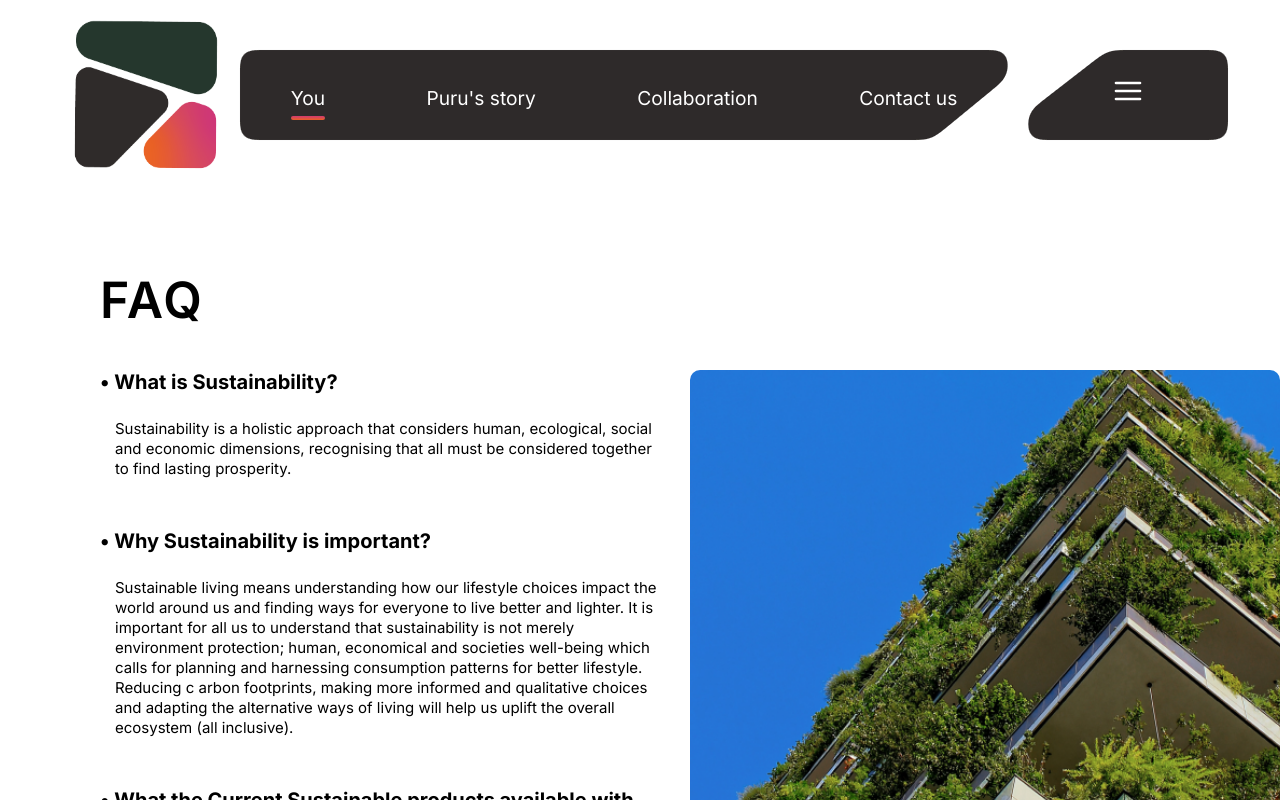
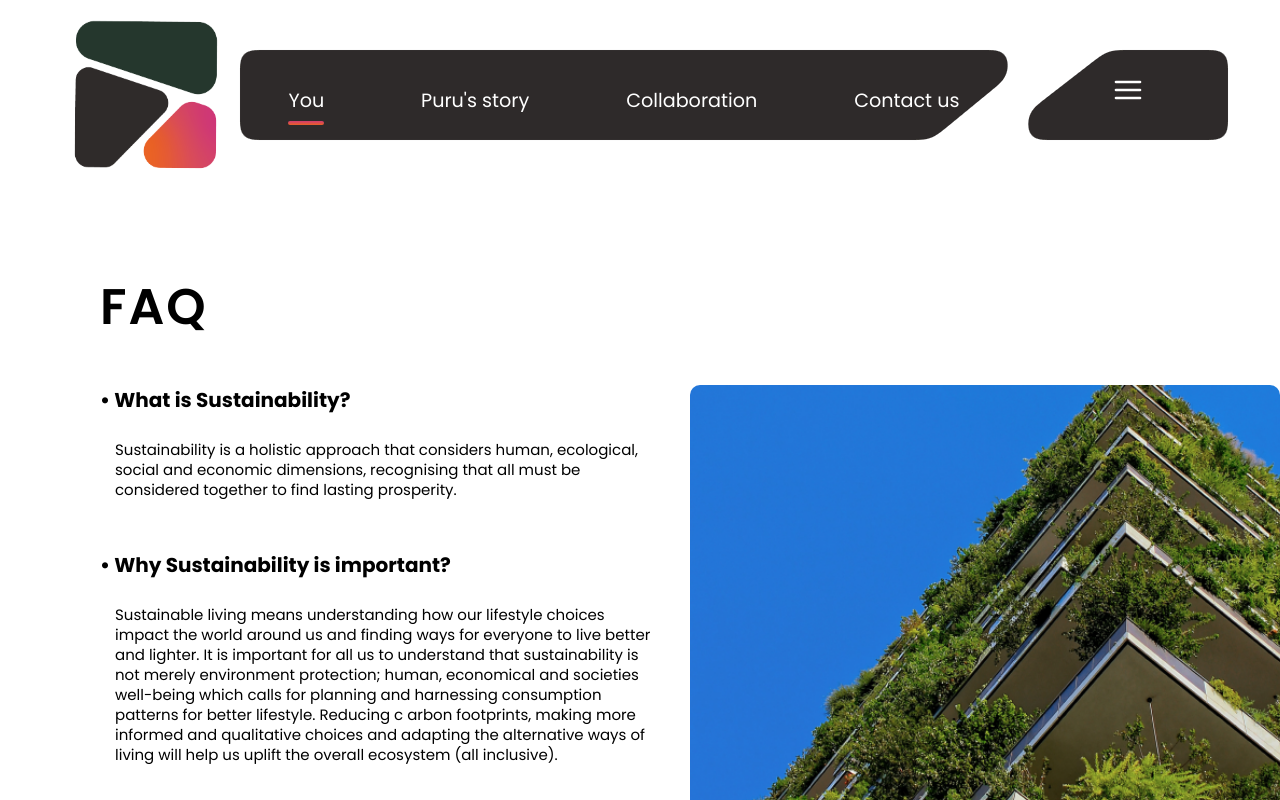
Before and after one commit to Ganeshshinde-2003/PURU-s-Website, a Next.js app: page /faqs in a window 1280 px wide. Shown: the top 800 px of the page. Built offline with nearby package versions, Linux system fonts and the light colour scheme.

Commit message:
font changed

```diff
--- a/src/app/globals.css
+++ b/src/app/globals.css
@@ -1,5 +1,3 @@
-@import url('https://fonts.googleapis.com/css2?family=Poppins:ital,wght@0,300;0,400;0,600;1,400;1,900&display=swap');
-
 * {
   margin: 0;
   padding: 0;
@@ -11,7 +9,6 @@ body {
   margin: 0;
   padding: 0;
   box-sizing: border-box;
-  font-family: "Poppins", sans-serif;
 }
 img{
   border-radius: 10px;
--- a/src/app/layout.js
+++ b/src/app/layout.js
@@ -1,9 +1,9 @@
 import Footer from '@/compenents/Footer/Footer'
 import './globals.css'
-import { Inter } from 'next/font/google'
+import { Poppins } from 'next/font/google'
 import Navbar from '@/compenents/Navbar/Navbar'
 
-const inter = Inter({ subsets: ['latin'] })
+const poppins = Poppins({ subsets: ['latin'], weight: ['400', '500', '600','700', '800','900'] })
 
 export const metadata = {
   title: 'PURU\'s',
@@ -13,7 +13,7 @@ export const metadata = {
 export default function RootLayout({ children }) {
   return (
     <html lang="en">
-      <body className={inter.className}>
+      <body className={poppins.className}>
         <Navbar />
         {children}
         <Footer />
--- a/src/app/page.jsx
+++ b/src/app/page.jsx
@@ -241,6 +241,7 @@ export default function Home() {
               at Tilton means being part of a project for the future, in a safe,
               inclusive and human environment
             </p>
+            <Link href="/contactus">
               <span className={styles.dis}>
                 <p>Join us</p>
                 <Image
@@ -250,6 +251,7 @@ export default function Home() {
                   width={200}
                 />
               </span>
+            </Link>
           </div>
           <div>
             <Image src={jobs} alt="jobs" height={400} />
--- a/src/app/page.module.css
+++ b/src/app/page.module.css
@@ -374,6 +374,8 @@
 .linktolink:hover{
   color: white;
   background-color: black;
+  transform: scale(1.3);
+  box-shadow: 0 0 20px rgba(0, 0, 0, 5);
 }
 .whatwedo {
   margin-bottom: 100px;
```
Lines whose indentation alone changed are shown as unchanged.
